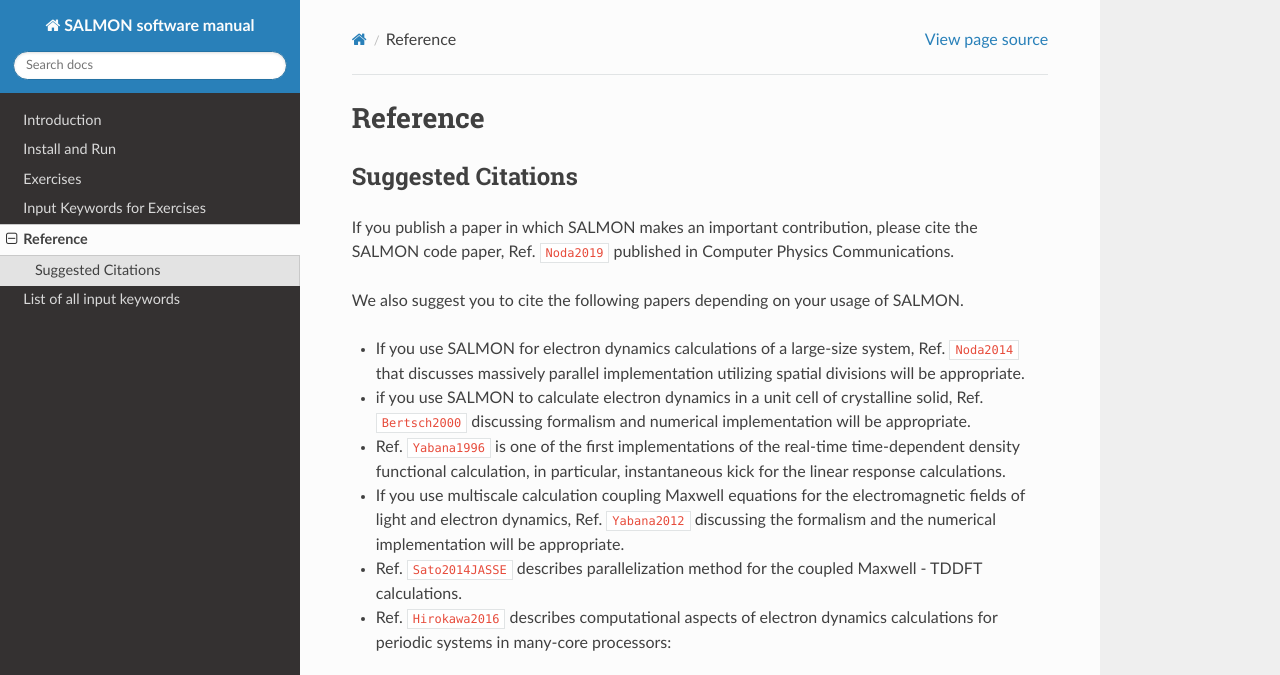
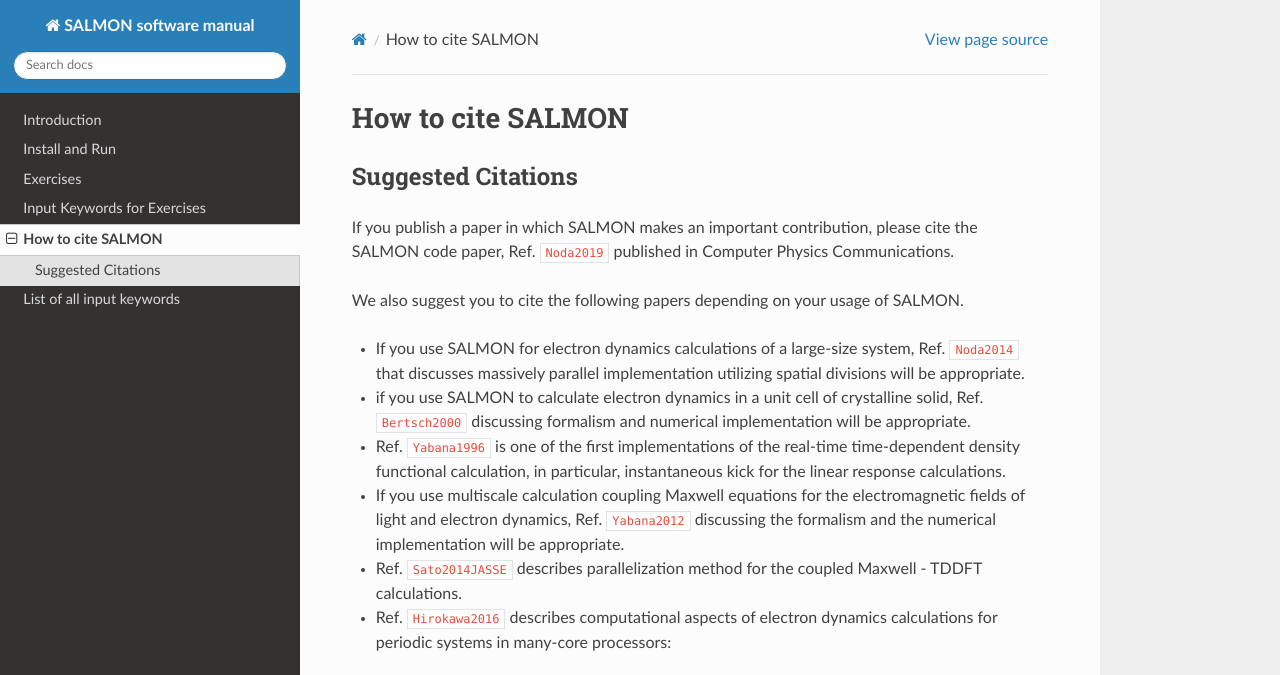
Before and after one commit to SALMON-TDDFT/SALMON-DOCS, a Sphinx documentation site: the page built from source/reference.rst, in a window 1280 px wide and 968 px high, cut to the strip 0-675 px from the top of the window. Built offline with Sphinx 7.4.7 and the Read the Docs theme 2.0.0, drawn with Linux system fonts in a browser that asks for light colours; formulas are drawn with MathJax 3; cross-references to code outside the pages are shown as plain code.

Commit message:
Update reference.rst

```diff
--- a/source/reference.rst
+++ b/source/reference.rst
@@ -5,8 +5,8 @@
 
 .. _reference:
 
-Reference
-=================
+How to cite SALMON
+==================
 
 Suggested Citations
 --------------------
```
